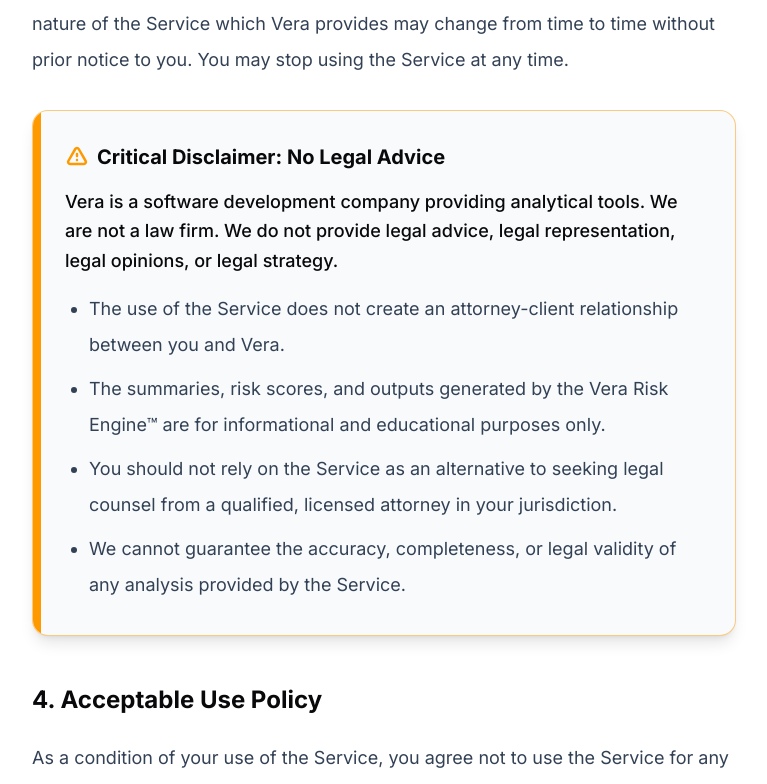
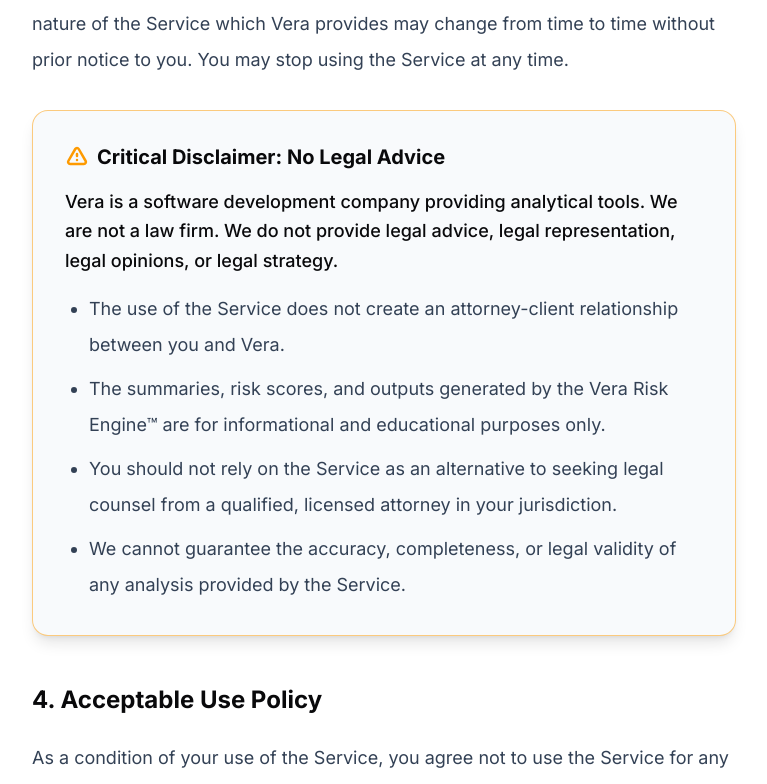
Before and after one commit to 0x3rn/Vera, a Next.js app: page /terms in a window 1280 px wide. Shown: the part 2690-3474 px from the top of the page, without its empty margins (256-1023 px from the left). Built offline with nearby package versions, Linux system fonts and the light colour scheme.

Commit message:
feat: add Terms of Service and Privacy Policy pages

```diff
--- a/src/app/privacy/page.tsx
+++ b/src/app/privacy/page.tsx
@@ -172,8 +172,7 @@
                 <p className="leading-relaxed">Vera utilizes advanced machine-learning models and automated systems to analyze documents. By uploading a document, you acknowledge that it is being read and processed by an AI algorithm (the Vera Risk Engine™). We explicitly <strong>do not</strong> permit our AI infrastructure providers (such as OpenAI or DeepSeek) to use your confidential documents to train, fine-tune, or improve their foundational public models.</p>
               </section>
 
-              <section className="bg-card p-8 rounded-2xl border border-primary/30 relative overflow-hidden">
-                <div className="absolute top-0 left-0 w-1 h-full bg-primary"></div>
+              <section className="bg-card p-8 rounded-2xl border border-primary/30">
                 <h3 className="text-xl font-bold mb-4 text-foreground flex items-center gap-2">
                   <svg className="w-5 h-5 text-primary" fill="none" viewBox="0 0 24 24" stroke="currentColor" strokeWidth={2.5}><path strokeLinecap="round" strokeLinejoin="round" d="M12 9v2m0 4h.01m-6.938 4h13.856c1.54 0 2.502-1.667 1.732-3L13.732 4c-.77-1.333-2.694-1.333-3.464 0L3.34 16c-.77 1.333.192 3 1.732 3z" /></svg>
                   Legal Disclaimer
--- a/src/app/terms/page.tsx
+++ b/src/app/terms/page.tsx
@@ -67,8 +67,7 @@
                 <h3 className="text-xl font-semibold text-foreground mt-6">3.2. Evolution of the Service</h3>
                 <p>We are constantly innovating and changing our Service to provide the best possible experience for our users. You acknowledge and agree that the form and nature of the Service which Vera provides may change from time to time without prior notice to you. You may stop using the Service at any time.</p>
 
-                <div className="bg-card border border-amber-500/50 p-6 sm:p-8 rounded-2xl my-8 relative overflow-hidden shadow-lg">
-                  <div className="absolute top-0 left-0 w-2 h-full bg-amber-500"></div>
+                <div className="bg-card border border-amber-500/50 p-6 sm:p-8 rounded-2xl my-8 shadow-lg">
                   <h3 className="text-xl font-bold mb-4 text-foreground flex items-center gap-2">
                     <svg className="w-6 h-6 text-amber-500" fill="none" viewBox="0 0 24 24" stroke="currentColor" strokeWidth={2.5}><path strokeLinecap="round" strokeLinejoin="round" d="M12 9v2m0 4h.01m-6.938 4h13.856c1.54 0 2.502-1.667 1.732-3L13.732 4c-.77-1.333-2.694-1.333-3.464 0L3.34 16c-.77 1.333.192 3 1.732 3z" /></svg>
                     Critical Disclaimer: No Legal Advice
@@ -146,8 +145,7 @@
             <section className="space-y-6">
               <h2 className="text-2xl font-bold text-foreground">8. Disclaimer of Warranties and Accuracy</h2>
               <div className="space-y-4">
-                <div className="bg-card border border-red-500/50 p-6 sm:p-8 rounded-2xl my-8 relative overflow-hidden shadow-lg">
-                  <div className="absolute top-0 left-0 w-2 h-full bg-red-500"></div>
+                <div className="bg-card border border-red-500/50 p-6 sm:p-8 rounded-2xl my-8 shadow-lg">
                   <h3 className="text-xl font-bold mb-4 text-foreground flex items-center gap-2">
                     <svg className="w-6 h-6 text-red-500" fill="none" viewBox="0 0 24 24" stroke="currentColor" strokeWidth={2.5}><path strokeLinecap="round" strokeLinejoin="round" d="M12 9v2m0 4h.01m-6.938 4h13.856c1.54 0 2.502-1.667 1.732-3L13.732 4c-.77-1.333-2.694-1.333-3.464 0L3.34 16c-.77 1.333.192 3 1.732 3z" /></svg>
                     Service Provided "As Is"
```
